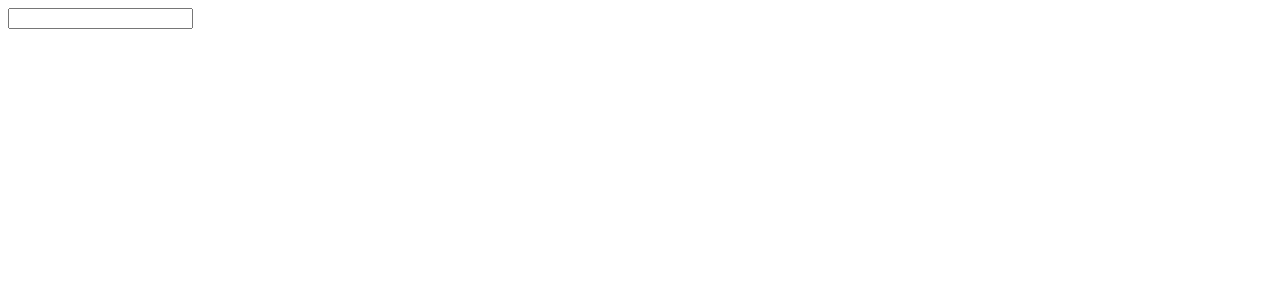
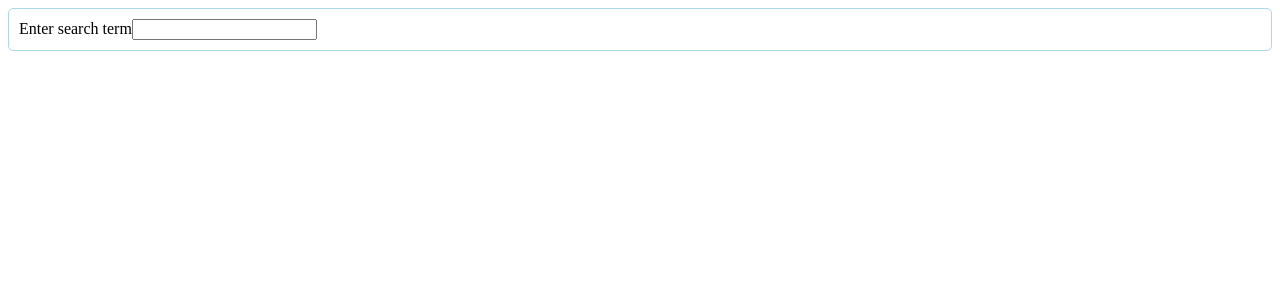
Before and after one commit to Jeungbin/react-udemy-lecture, a React (Create React App) app: page / in a window 1280 px wide. Shown: the top 300 px of the page. Built offline with nearby package versions, Linux system fonts and the light colour scheme.

Commit message:
Api Completed

```diff
--- a/src/UsingAPI/App.js
+++ b/src/UsingAPI/App.js
@@ -1,17 +1,20 @@
-import React from "react";
+import React, { useState } from "react";
 import SearchBar from "./components/SearchBar";
 import ImageList from "./components/ImageList";
 import searchImages from "./api";
+
 export default function App() {
-  function handleSubmit(term) {
-    searchImages(term);
-    console.log(term);
-  }
+  const [images, setImages] = useState([]);
+  const handleSubmit = async (term) => {
+    //getting the image frpm the searchImages takes time
+    const result = await searchImages(term);
+    setImages(result);
+  };
 
   return (
     <div>
       <SearchBar onSubmit={handleSubmit}></SearchBar>
-      {/* <ImageList term={term}></ImageList> */}
+      <ImageList searchWord={images}></ImageList>
     </div>
   );
 }
--- /dev/null
+++ b/src/UsingAPI/components/ImageList.css
@@ -0,0 +1,9 @@
+.image-list{
+    columns: 6 200px;
+    column-gap: 10px;
+}
+
+img{
+    width: 100%;
+
+}
--- a/src/UsingAPI/components/ImageList.js
+++ b/src/UsingAPI/components/ImageList.js
@@ -1,10 +1,14 @@
 import React from "react";
+import ImageShow from "./ImageShow";
+import "./ImageList.css";
+export default function ImageList({ searchWord }) {
+  // const getImage = searchWord.map((item, index) => {
+  //   return <ImageShow image={item.links.html} key={index} />;
+  // });
 
-export default function ImageList({ term }) {
-  console.log(term);
-  return (
-    <div>
-      <img src={term} style={{ width: "1rem" }} alt="" />
-    </div>
-  );
+  const renderedImages = searchWord.map((image) => {
+    return <ImageShow className="image-list" image={image} key={image.id} />;
+  });
+
+  return <div>{renderedImages}</div>;
 }
--- a/src/UsingAPI/components/ImageShow.js
+++ b/src/UsingAPI/components/ImageShow.js
@@ -1,7 +1,12 @@
 import React from "react";
 
-function ImageShow() {
-  return <div>ImageShow</div>;
+function ImageShow({ image }) {
+  // console.log(image.urls[regular]);
+  return (
+    <div>
+      <img style={{ width: "10rem" }} src={image.urls.regular} />
+    </div>
+  );
 }
 
 export default ImageShow;
--- /dev/null
+++ b/src/UsingAPI/components/SearchBar.css
@@ -0,0 +1,5 @@
+.search-bar{
+    border: 1px solid lightblue;
+    border-radius: 5px;
+    padding: 10px;
+}
--- a/src/UsingAPI/components/SearchBar.js
+++ b/src/UsingAPI/components/SearchBar.js
@@ -1,5 +1,5 @@
 import React, { useState } from "react";
-
+import "./SearchBar.css";
 function SearchBar({ onSubmit }) {
   const [term, setTerm] = useState("");
 
@@ -11,14 +11,15 @@ function SearchBar({ onSubmit }) {
   const handleFormSubmit = (e) => {
     e.preventDefault();
     // onSubmit(document.querySelector('input).value);
-    onSubmit();
+    onSubmit(term);
   };
   return (
-    <>
+    <div className="search-bar">
       <form onSubmit={handleFormSubmit}>
+        <label>Enter search term</label>
         <input onChange={handleChange} value={term} type="text" />
       </form>
-    </>
+    </div>
   );
 }
 
```
